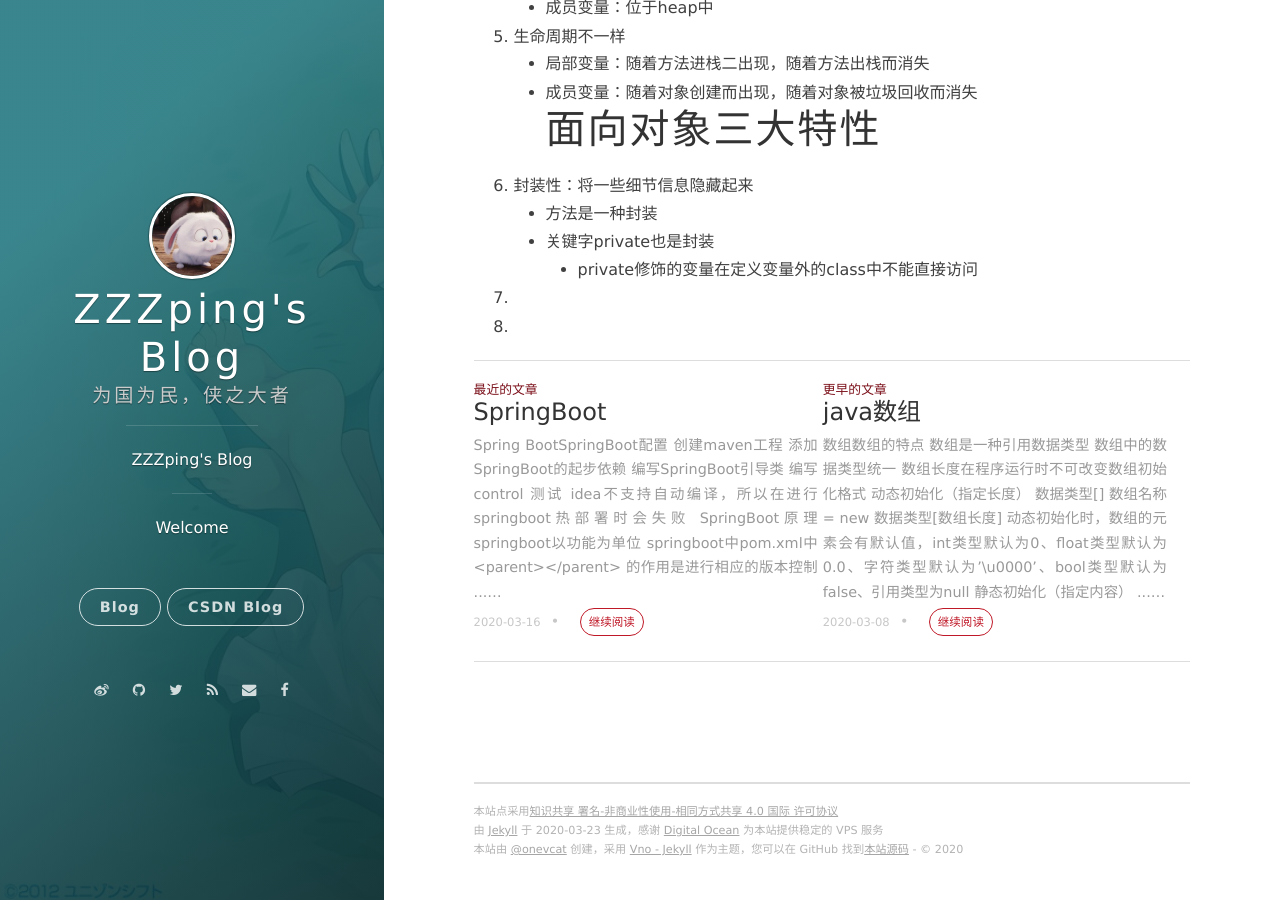
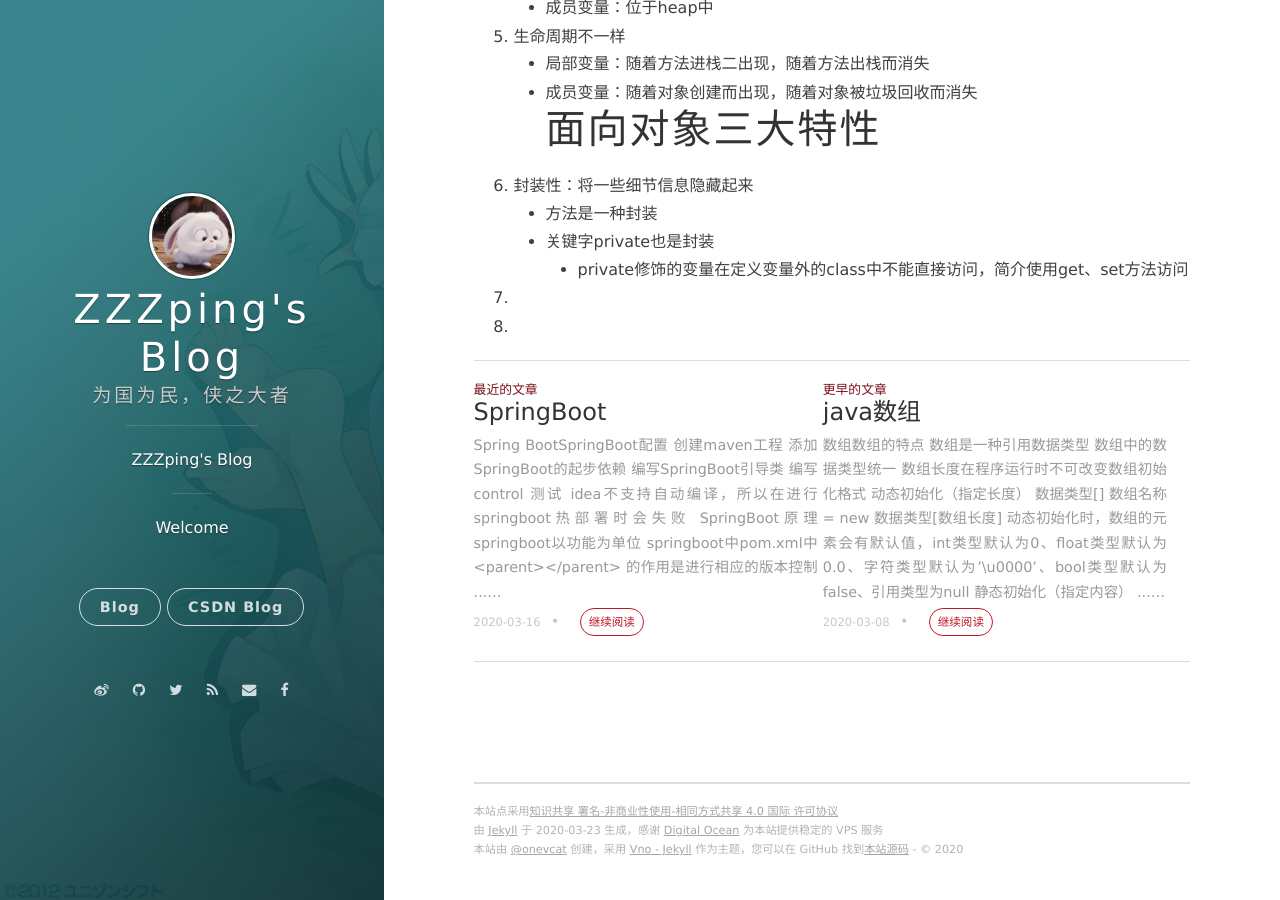
Before and after one commit to ZZZping/ZZZping.github.io, a Jekyll site: the page built from _posts/2020-03-13-Java4.md, in a window 1280 px wide and 900 px high, scrolled down 1501 px. Built offline with Jekyll 4.4.1, drawn with Linux system fonts in a browser that asks for light colours; nearby versions of some CDN libraries; comment, search, counter and statistics services are not loaded.

Commit message:
get & set

```diff
--- a/_posts/2020-03-13-Java4.md
+++ b/_posts/2020-03-13-Java4.md
@@ -61,6 +61,6 @@ date: 2020-03-13 23:45:24.000000000 +09:00
    1. 封装性：将一些细节信息隐藏起来
       + 方法是一种封装
       + 关键字private也是封装
-         + private修饰的变量在定义变量外的class中不能直接访问
+         + private修饰的变量在定义变量外的class中不能直接访问，简介使用get、set方法访问
    2.
    3.
```
